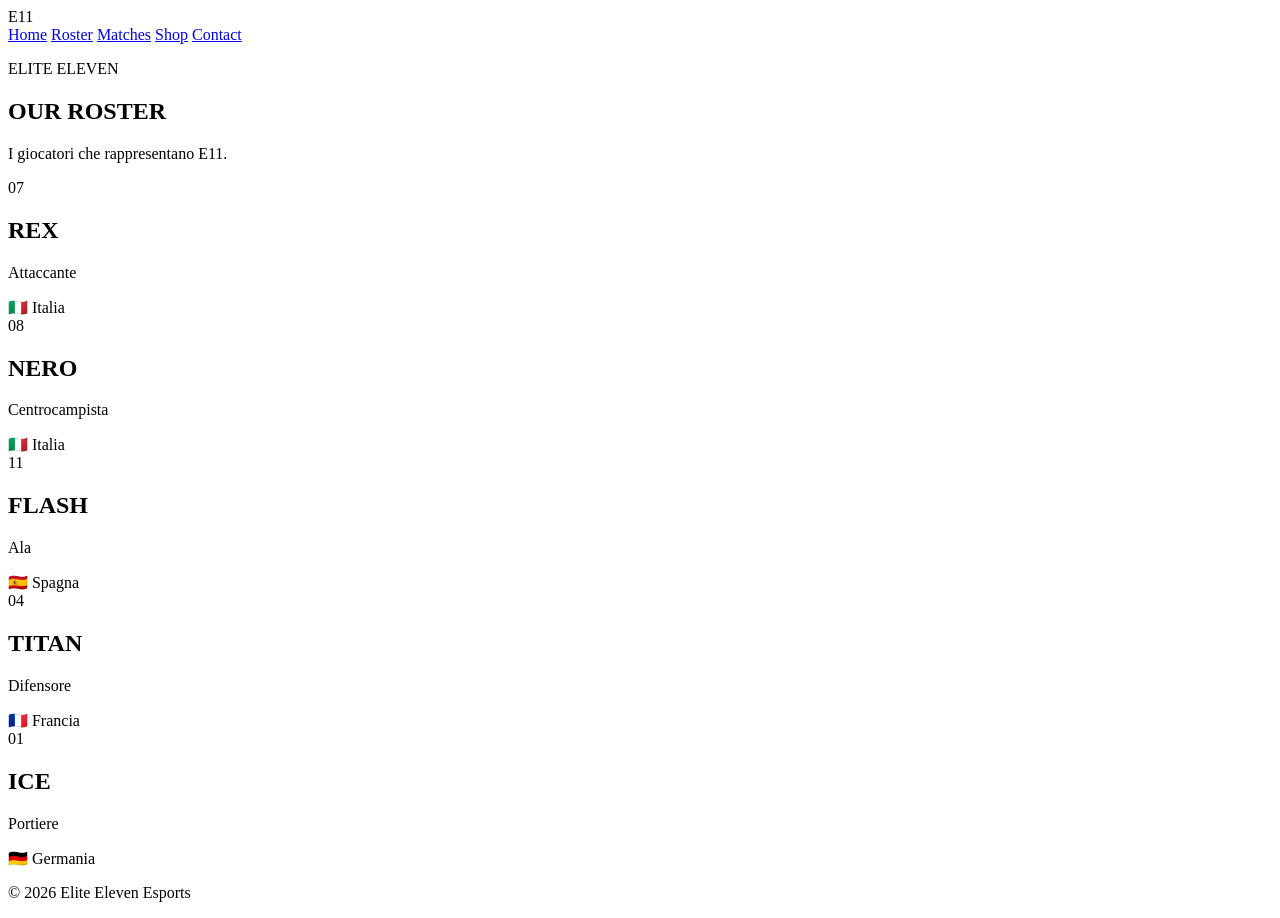
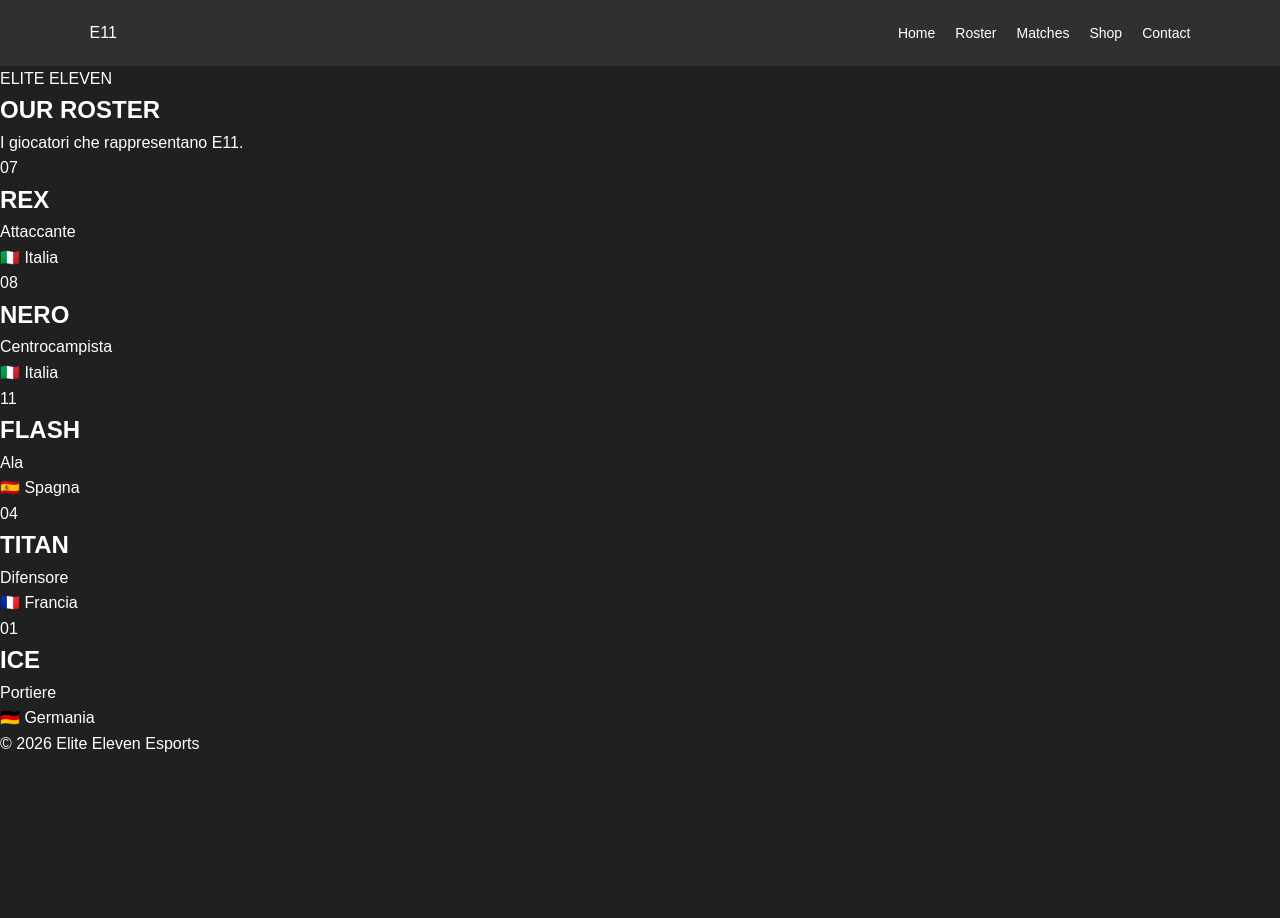
Before and after one commit to Gebrother/Progetto_Informatica, a plain HTML site: page roster.html in a window 1280 px wide. After the commit the page ends 800 px from the top, so only its background shows below. Drawn offline with Linux system fonts and the light colour scheme.

Commit message:
modificando il css con classi gereali e toglindo le cslassi in piu nei file html

```diff
--- a/roster.html
+++ b/roster.html
@@ -10,7 +10,7 @@
 <body>
 
 <header>
-    <div class="logo">E11</div>
+    <div>E11</div>
 
     <nav>
         <a href="index.html">Home</a>
@@ -23,45 +23,45 @@
 
 <main>
 
-    <section class="page-title">
-        <p class="subtitle">ELITE ELEVEN</p>
+    <section>
+        <p>ELITE ELEVEN</p>
         <h1>OUR ROSTER</h1>
         <p>I giocatori che rappresentano E11.</p>
     </section>
 
 
-    <section class="players">
+    <section>
 
-        <div class="player-card">
-            <span class="number">07</span>
+        <div>
+            <span>07</span>
             <h2>REX</h2>
             <p>Attaccante</p>
             <span>🇮🇹 Italia</span>
         </div>
 
-        <div class="player-card">
-            <span class="number">08</span>
+        <div>
+            <span>08</span>
             <h2>NERO</h2>
             <p>Centrocampista</p>
             <span>🇮🇹 Italia</span>
         </div>
 
-        <div class="player-card">
-            <span class="number">11</span>
+        <div>
+            <span>11</span>
             <h2>FLASH</h2>
             <p>Ala</p>
             <span>🇪🇸 Spagna</span>
         </div>
 
-        <div class="player-card">
-            <span class="number">04</span>
+        <div>
+            <span>04</span>
             <h2>TITAN</h2>
             <p>Difensore</p>
             <span>🇫🇷 Francia</span>
         </div>
 
-        <div class="player-card">
-            <span class="number">01</span>
+        <div>
+            <span>01</span>
             <h2>ICE</h2>
             <p>Portiere</p>
             <span>🇩🇪 Germania</span>
--- a/style.css
+++ b/style.css
@@ -0,0 +1,52 @@
+/* VARIABILI */
+:root {
+    --black: #202020;
+    --dark: #303030;
+    --white: #ffffff;
+    --green: #54c878;
+    --gray: #cccccc;
+    --border: #555555;
+}
+
+/* GENERALE */
+* {
+    box-sizing: border-box;
+    margin: 0;
+    padding: 0;
+}
+body {
+    font-family: Arial, sans-serif;
+    background-color: var(--black);
+    color: var(--white); line-height: 1.6;
+    }
+a {
+    text-decoration: none;
+    color: var(--white);
+    }
+main {
+    min-height: 80vh;
+}
+
+/* HEADER */
+header {
+    padding: 20px 7%;
+    display: flex;
+    justify-content: space-between;
+    align-items: center;
+    background-color: var(--dark);
+}
+.logo {
+    font-size: 28px;
+    font-weight: bold;
+    color: var(--green);
+}
+nav {
+    display: flex;
+    gap: 20px;
+}
+nav a {
+    font-size: 14px;
+}
+nav a:hover {
+    color: var(--green);
+}
```
Also changed, not shown: contact.html (+5 -5 lines), index.html (+10 -10 lines), matches.html (+5 -5 lines), shop.html (+12 -12 lines).
